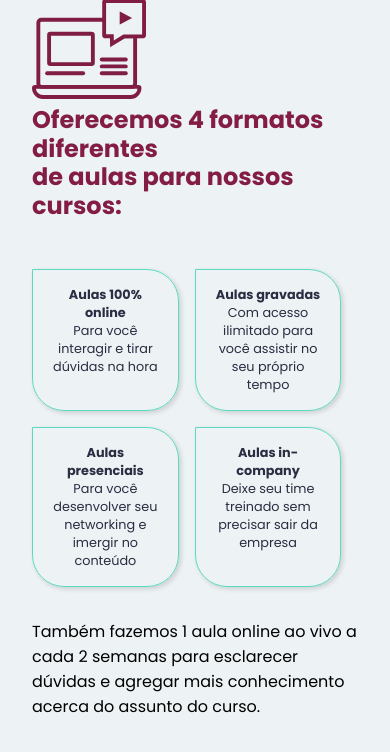
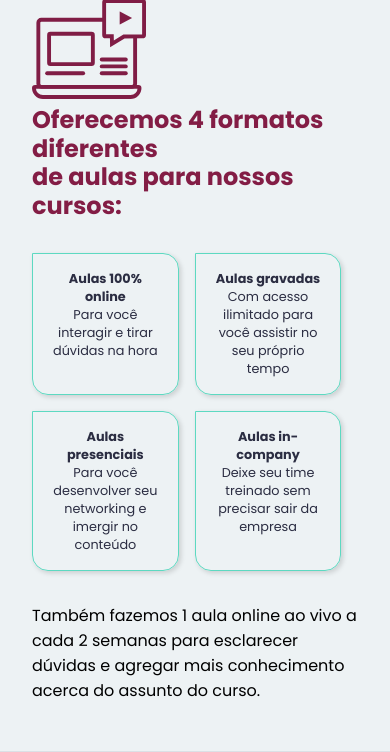
Before and after one commit to vb-cursos/vb-cursos-deploy, a Django app: template core/templates/core/home.html in a window 390 px wide. Shown: the part 2906-3658 px from the top of the page. Run offline with Django 3.2, Linux system fonts and the light colour scheme; the template is opened without the code that fills it, so the values that code supplies are empty.

Commit message:
css adjustments

```diff
--- a/static/styles/core.css
+++ b/static/styles/core.css
@@ -330,7 +330,7 @@ overflow-y: hidden;
     #modalidades-cursos {
         display: flex;
         flex-flow: row wrap;
-        margin: 2rem 0;
+        margin-bottom: 2rem;
         font-size: 1rem;
 
     }
@@ -350,7 +350,7 @@ overflow-y: hidden;
         padding: 1rem;
         border: var(--details) 1px solid;
         box-shadow: 2px 2px 5px 0px rgba(0, 0, 0, 0.15);
-        border-radius: 0px 32px 32px 32px;
+        border-radius: 0px 16px 16px 16px;
 
     }
 
--- a/static/styles/responsive.css
+++ b/static/styles/responsive.css
@@ -161,7 +161,7 @@
             #modalidades-cursos {
                 display: flex;
                 flex-flow: row wrap;
-                margin: 1rem 0;
+                margin: 0 0 1rem 0;
             }
 
             #modalidades-cursos h5, #modalidades-cursos p {
```
